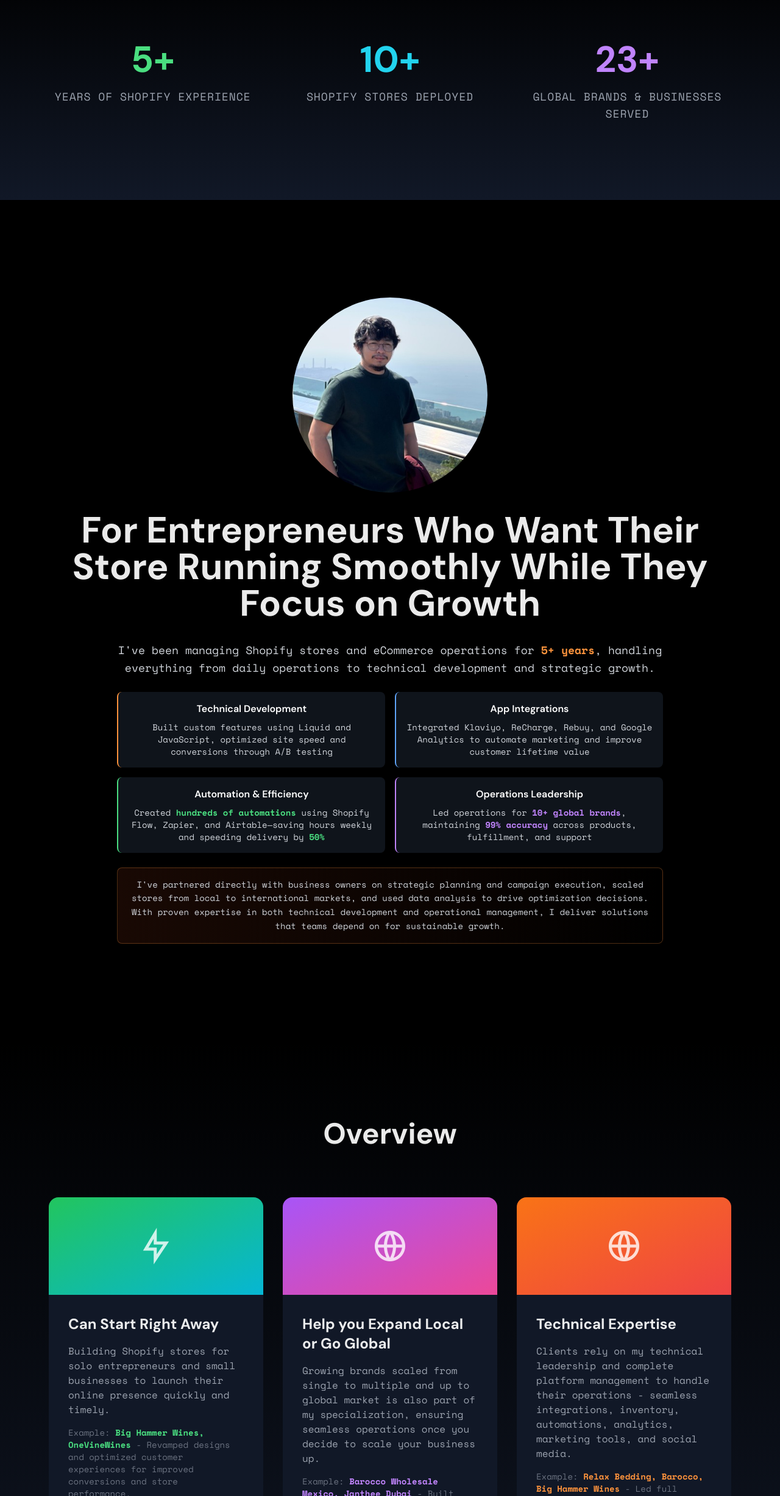
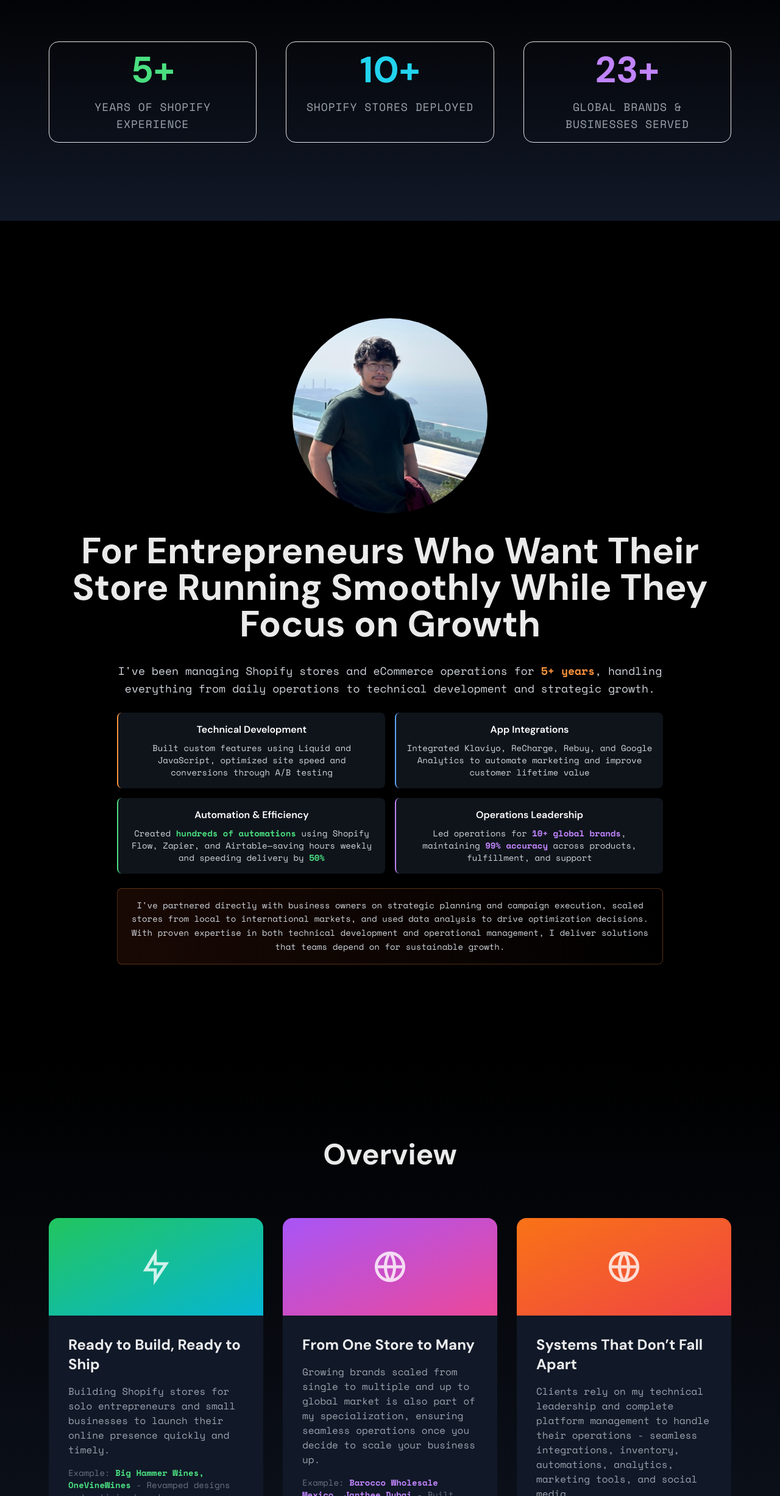
Before and after one commit to yongfreelancer/yongfreelancer.github.io, a website: page index.html in a window 1280 px wide. Shown: the part 860-3314 px from the top of the page at 61% size. Drawn offline with nearby package versions, Linux system fonts and the light colour scheme.

Commit message:
Update messaging on work section

```diff
--- a/index.html
+++ b/index.html
@@ -108,8 +108,8 @@
   <!-- Stats Section -->
   <section id="stats" class="py-20 lg:py-32 px-6 lg:px-20 bg-gradient-to-b from-black to-gray-900">
     <div class="max-w-7xl mx-auto fade-in-up">
-      <div class="grid grid-cols-1 md:grid-cols-3 gap-12 text-center">
-        <div>
+      <div class="grid grid-cols-1 md:grid-cols-3 gap-4 lg:gap-12 text-center">
+        <div class="border border-whte rounded-2xl p-4">
           <div class="text-5xl lg:text-6xl font-bold text-green-400 mb-4">
             5+
           </div>
@@ -117,7 +117,7 @@
             Years of Shopify Experience
           </div>
         </div>
-        <div>
+        <div class="border border-whte rounded-2xl p-4">
           <div class="text-5xl lg:text-6xl font-bold text-cyan-400 mb-4">
             10+
           </div>
@@ -125,7 +125,7 @@
             Shopify Stores Deployed
           </div>
         </div>
-        <div>
+        <div class="border border-whte rounded-2xl p-4">
           <div class="text-5xl lg:text-6xl font-bold text-purple-400 mb-4">
             23+
           </div>
@@ -201,7 +201,7 @@
             <i class="ri-flashlight-line text-6xl text-white/80"></i>
           </div>
           <div class="p-8">
-            <h3 class="text-2xl font-bold mb-4">Can Start Right Away</h3>
+            <h3 class="text-2xl font-bold mb-4">Ready to Build, Ready to Ship</h3>
             <p class="text-gray-400 mb-4">
               Building Shopify stores for solo entrepreneurs and small businesses to launch their online presence quickly and timely.
             </p>
@@ -219,7 +219,7 @@
             <i class="ri-global-line text-6xl text-white/80"></i>
           </div>
           <div class="p-8">
-            <h3 class="text-2xl font-bold mb-4">Help you Expand Local or Go Global</h3>
+            <h3 class="text-2xl font-bold mb-4">From One Store to Many</h3>
             <p class="text-gray-400 mb-4">
               Growing brands scaled from single to multiple and up to global market is also part of my specialization, ensuring seamless operations once you decide to scale your business up.
             </p>
@@ -237,7 +237,7 @@
             <i class="ri-global-line text-6xl text-white/80"></i>
           </div>
           <div class="p-8">
-            <h3 class="text-2xl font-bold mb-4">Technical Expertise</h3>
+            <h3 class="text-2xl font-bold mb-4">Systems That Don’t Fall Apart</h3>
             <p class="text-gray-400 mb-4">
               Clients rely on my technical leadership and complete platform management to handle their operations - seamless integrations, inventory, automations, analytics, marketing tools, and social media.
             </p>
```
Also changed, not shown: src/output.css.
